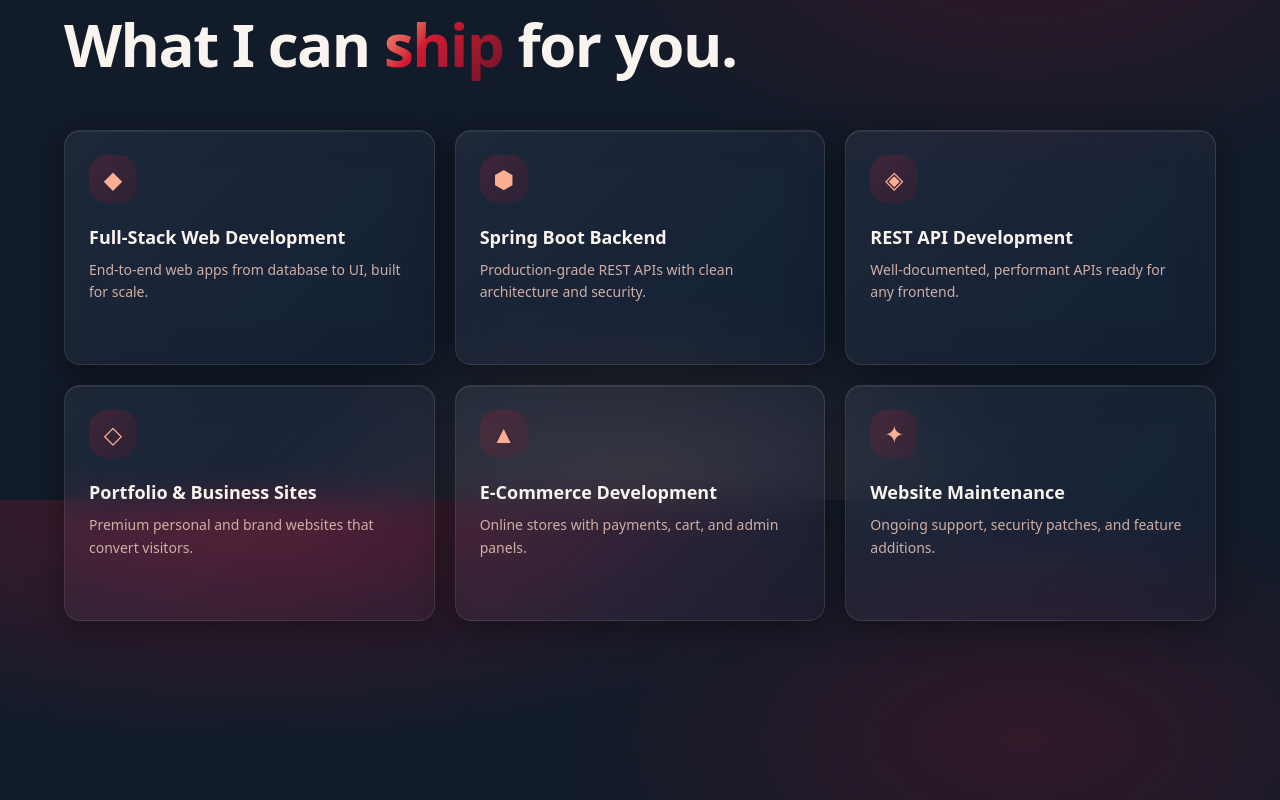
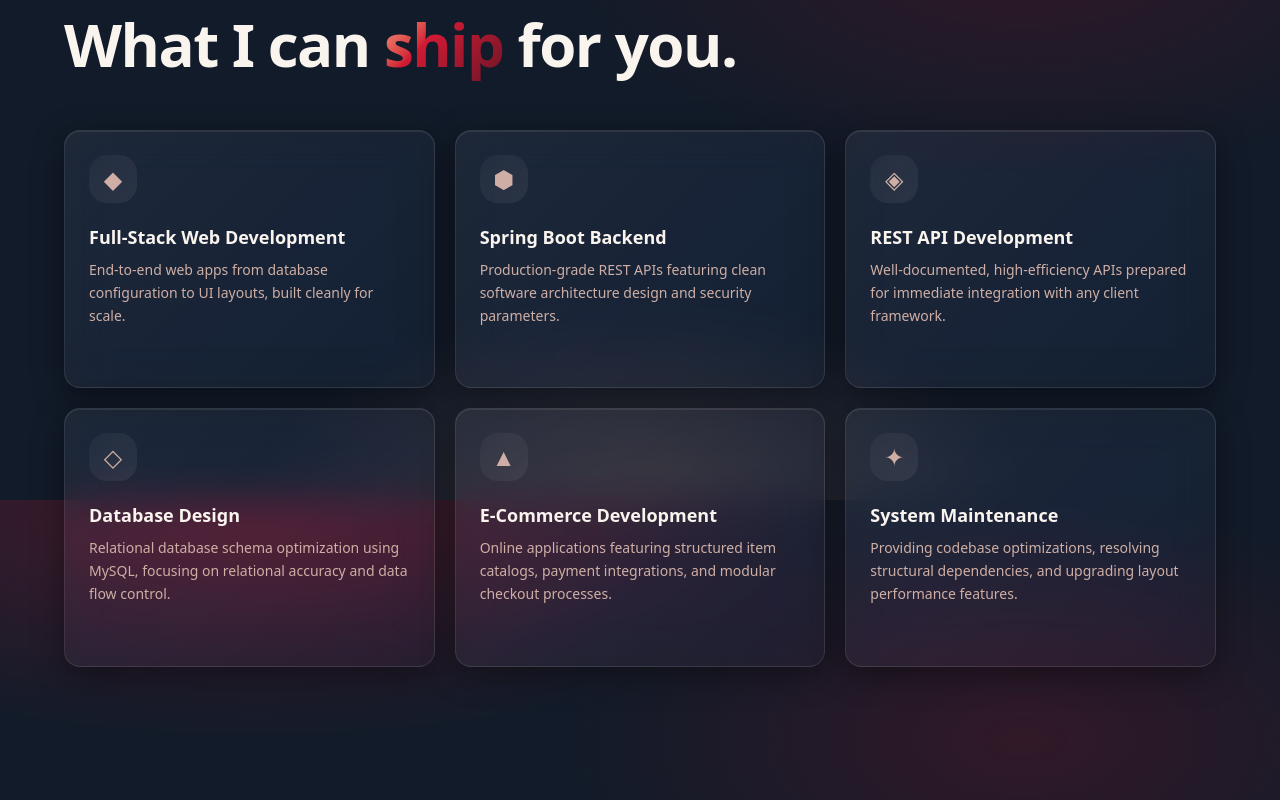
Before and after one commit to adityanamdeo-Pewpew/adityanamdeo-Pewpew.github.io, a React (Vite) app: page / in a window 1280 px wide. Shown: the part 2700-3500 px from the top of the page. Built offline with nearby package versions, Linux system fonts and the light colour scheme.

Commit message:
some basil updates

```diff
--- a/src/components/portfolio/Footer.tsx
+++ b/src/components/portfolio/Footer.tsx
@@ -12,11 +12,7 @@ export function Footer() {
         </div>
         <div className="mt-14 flex flex-wrap items-center justify-between gap-6 font-mono text-xs text-muted-foreground">
           <div>© 2026 · Designed & developed by Aditya Namdeo.</div>
-          <div className="flex gap-4">
-            {["GitHub", "LinkedIn", "Instagram", "Email"].map((s) => (
-              <a key={s} href="#" className="hover:text-[var(--neon)] transition-colors">{s}</a>
-            ))}
-          </div>
+
           <div>Built with React + modern tech ◆</div>
         </div>
       </div>
--- a/src/components/portfolio/Services.tsx
+++ b/src/components/portfolio/Services.tsx
@@ -1,10 +1,10 @@
 const services = [
-  { i: "◆", t: "Full-Stack Web Development", d: "End-to-end web apps from database to UI, built for scale." },
-  { i: "⬢", t: "Spring Boot Backend", d: "Production-grade REST APIs with clean architecture and security." },
-  { i: "◈", t: "REST API Development", d: "Well-documented, performant APIs ready for any frontend." },
-  { i: "◇", t: "Portfolio & Business Sites", d: "Premium personal and brand websites that convert visitors." },
-  { i: "▲", t: "E-Commerce Development", d: "Online stores with payments, cart, and admin panels." },
-  { i: "✦", t: "Website Maintenance", d: "Ongoing support, security patches, and feature additions." },
+  { i: "◆", t: "Full-Stack Web Development", d: "End-to-end web apps from database configuration to UI layouts, built cleanly for scale." },
+  { i: "⬢", t: "Spring Boot Backend", d: "Production-grade REST APIs featuring clean software architecture design and security parameters." },
+  { i: "◈", t: "REST API Development", d: "Well-documented, high-efficiency APIs prepared for immediate integration with any client framework." },
+  { i: "◇", t: "Database Design", d: "Relational database schema optimization using MySQL, focusing on relational accuracy and data flow control." },
+  { i: "▲", t: "E-Commerce Development", d: "Online applications featuring structured item catalogs, payment integrations, and modular checkout processes." },
+  { i: "✦", t: "System Maintenance", d: "Providing codebase optimizations, resolving structural dependencies, and upgrading layout performance features." },
 ];
 
 export function Services() {
@@ -16,25 +16,47 @@ export function Services() {
           What I can <span className="neon-text">ship</span> for you.
         </h2>
 
-        {/* Added transform-gpu to offload active layer translations to graphics unit */}
-        <div className="grid sm:grid-cols-2 lg:grid-cols-3 gap-5 transform-gpu">
+        {/*
+          PERFORMANCE UPGRADE:
+          - transform-gpu offloads rendering structures directly to the device GPU graphic pipeline.
+          - will-change-transform alerts mobile browsers to optimize rendering boxes beforehand.
+        */}
+        <div className="grid sm:grid-cols-2 lg:grid-cols-3 gap-5 transform-gpu will-change-transform">
           {services.map((s) => (
             <div
               key={s.t}
-              className="group relative glass rounded-2xl p-6 overflow-hidden transition-all duration-300 md:hover:translate-y-[-4px]"
+              className="group relative glass rounded-2xl p-6 overflow-hidden transition-all duration-300 transform-gpu
+                md:hover:translate-y-[-6px] border border-zinc-200/50 dark:border-white/5
+                hover:shadow-md dark:hover:shadow-[0_10px_30px_rgba(255,46,99,0.02)]"
             >
-              {/* Only animate background hover glows on desktops to save mobile memory cycles */}
-              <div className="absolute inset-0 opacity-0 md:group-hover:opacity-100 transition-opacity duration-300 bg-gradient-to-br from-[var(--neon)]/10 via-transparent to-[var(--purple)]/10 pointer-events-none" />
-              <div className="absolute inset-0 rounded-2xl ring-1 ring-transparent md:group-hover:ring-[var(--neon)]/40 transition-all duration-300 pointer-events-none" />
+              {/*
+                PERFORMANCE UPGRADE:
+                - Hidden on mobile layout options entirely ('hidden md:block') to prevent structural repaint lag during touch scrolling.
+              */}
+              <div className="hidden md:block absolute inset-0 opacity-0 group-hover:opacity-100 transition-opacity duration-300 bg-gradient-to-br from-[var(--neon)]/15 via-transparent to-[var(--cyan)]/15 pointer-events-none" />
+              <div className="hidden md:block absolute inset-0 rounded-2xl ring-1 ring-transparent group-hover:ring-[var(--neon)]/50 transition-all duration-300 pointer-events-none" />
 
-              <div className="relative">
-                <div className="inline-flex h-12 w-12 items-center justify-center rounded-xl bg-gradient-to-br from-[var(--neon)]/20 to-[var(--purple)]/20 text-2xl text-[var(--cyan)] mb-5 select-none">
+              <div className="relative z-10">
+                {/*
+                  PERFORMANCE UPGRADE:
+                  - Mobile transitions rely on simple opacity shifts while heavy drop-shadow strings are locked down exclusively behind desktop interactions.
+                */}
+                <div className="inline-flex h-12 w-12 items-center justify-center rounded-xl transition-all duration-300 text-2xl mb-5 select-none
+                  bg-gradient-to-br from-zinc-500/10 to-zinc-500/20 text-muted-foreground transform-gpu
+                  md:group-hover:from-[var(--neon)] md:group-hover:to-[var(--purple)] md:group-hover:text-white md:group-hover:scale-110 md:group-hover:shadow-[0_0_15px_rgba(255,46,99,0.35)]"
+                >
                   {s.i}
                 </div>
-                <h3 className="text-lg font-semibold mb-2">{s.t}</h3>
+
+                <h3 className="text-lg font-semibold mb-2 md:group-hover:text-[var(--neon)] transition-colors duration-200">{s.t}</h3>
                 <p className="text-sm text-muted-foreground leading-relaxed">{s.d}</p>
+
+                {/*
+                  PERFORMANCE UPGRADE:
+                  - Removed the layout positioning transitions on mobile screen viewlines to prevent hardware recalculations during interaction clips.
+                */}
                 <div className="mt-5 font-mono text-xs text-[var(--neon)] opacity-0 md:group-hover:opacity-100 transition-opacity duration-200">
-                  → Get started
+                  → Initialize stream
                 </div>
               </div>
             </div>
--- a/src/components/portfolio/Timeline.tsx
+++ b/src/components/portfolio/Timeline.tsx
@@ -1,8 +1,22 @@
 const items = [
-  { y: "2027", t: "BCA Graduation", d: "Bachelor of Computer Applications — expected graduation.", tag: "education" },
-  { y: "2025", t: "Freelance Full-Stack Developer", d: "Building production web apps and REST APIs for clients.", tag: "work" },
-  { y: "2024", t: "Personal Project Builder", d: "Shipping side-projects in Spring Boot + React to sharpen craft.", tag: "build" },
-  { y: "2024", t: "BCA — 2nd Year", d: "Currently studying Bachelor of Computer Applications.", tag: "education" },
+  {
+    y: "2024 - 2027",
+    t: "BCA Graduation",
+    d: "Pursuing Bachelor of Computer Applications — expected graduation in 2027 with a core focus on systems architecture and application development.",
+    tag: "education"
+  },
+  {
+    y: "2025",
+    t: "Java Full-Stack Developer Certification",
+    d: "Completed comprehensive full-stack engineering training. Specialized in building enterprise backends with Java and Spring Boot, alongside interactive interfaces via React.",
+    tag: "certification"
+  },
+  {
+    y: "2024",
+    t: "St. Mary's School, Sagar",
+    d: "Completed higher secondary schooling, anchoring the logical, quantitative, and algorithmic fundamentals necessary for software engineering.",
+    tag: "schooling"
+  },
 ];
 
 export function Timeline() {
@@ -15,17 +29,28 @@ export function Timeline() {
         </h2>
 
         <div className="relative pl-8 sm:pl-12">
+          {/* Central Timeline Vertical Tracking Line */}
           <div className="absolute left-2 sm:left-4 top-0 bottom-0 w-px bg-gradient-to-b from-[var(--neon)] via-[var(--purple)] to-transparent" />
+
           {items.map((it, i) => (
-            <div key={i} className="relative mb-8 last:mb-0">
-              <div className="absolute -left-[26px] sm:-left-[34px] top-5 h-3 w-3 rounded-full bg-[var(--neon)] ring-4 ring-background animate-pulse-glow" />
-              <div className="glass rounded-2xl p-5 hover:bg-white/[0.07] transition-colors">
+            <div key={i} className="relative mb-8 last:mb-0 group">
+              {/* Pulsing Dot Node */}
+              <div className="absolute -left-[26px] sm:-left-[34px] top-5 h-3 w-3 rounded-full bg-[var(--neon)] ring-4 ring-[var(--background)] group-hover:scale-110 transition-transform duration-200" />
+
+              {/* Glass Item Box */}
+              <div className="glass rounded-2xl p-5 hover:bg-white/[0.05] dark:hover:bg-zinc-900/[0.4] border border-zinc-200/10 dark:border-white/5 transition-colors duration-300">
                 <div className="flex items-center gap-3 mb-2">
-                  <span className="font-mono text-xs text-[var(--cyan)]">{it.y}</span>
-                  <span className="font-mono text-[10px] uppercase tracking-widest px-2 py-0.5 rounded-full glass text-muted-foreground">{it.tag}</span>
+                  <span className="font-mono text-xs text-[var(--cyan)] font-bold">{it.y}</span>
+                  <span className="font-mono text-[10px] uppercase tracking-widest px-2.5 py-0.5 rounded-full bg-zinc-200/50 dark:bg-white/5 text-muted-foreground border border-zinc-300/20 dark:border-white/5">
+                    {it.tag}
+                  </span>
                 </div>
-                <h3 className="text-lg font-semibold">{it.t}</h3>
-                <p className="text-sm text-muted-foreground mt-1">{it.d}</p>
+                <h3 className="text-lg font-semibold tracking-tight text-foreground group-hover:text-[var(--neon)] transition-colors duration-200">
+                  {it.t}
+                </h3>
+                <p className="text-sm text-muted-foreground mt-1.5 leading-relaxed max-w-3xl">
+                  {it.d}
+                </p>
               </div>
             </div>
           ))}
```
